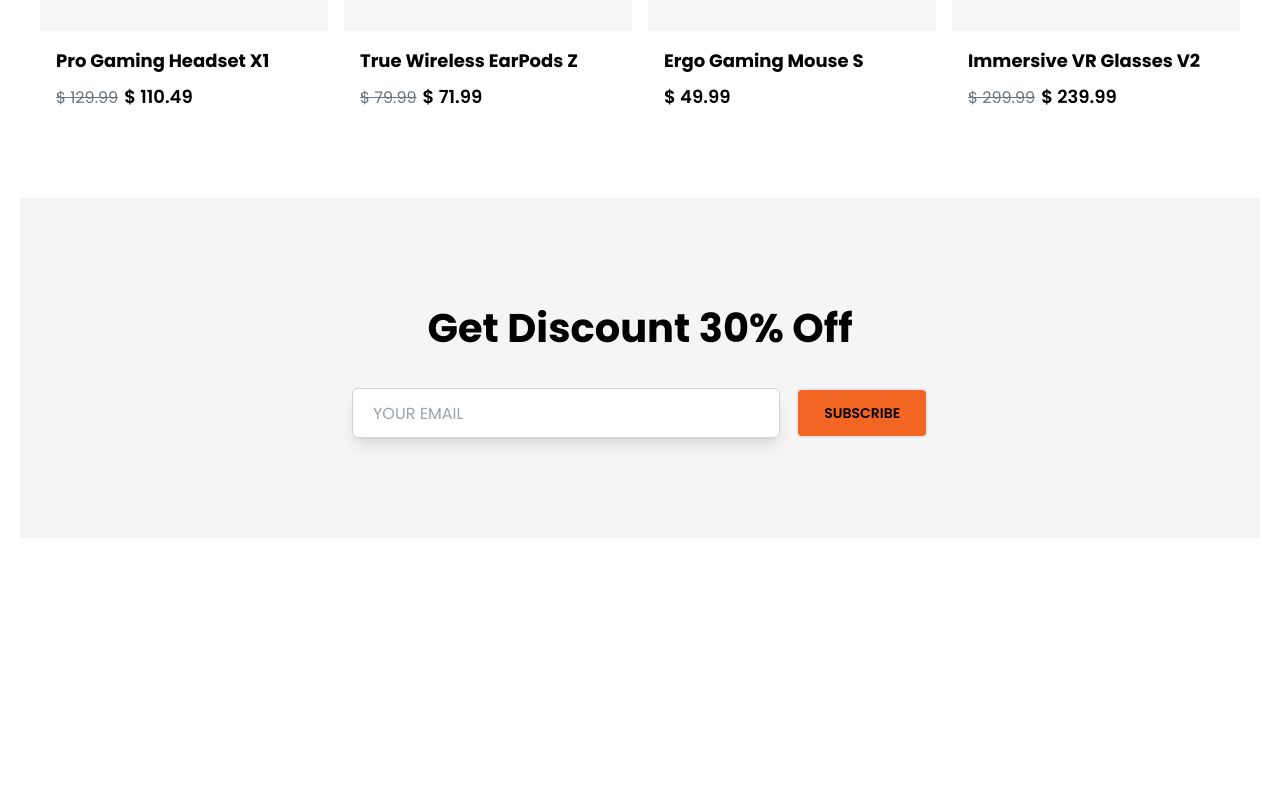
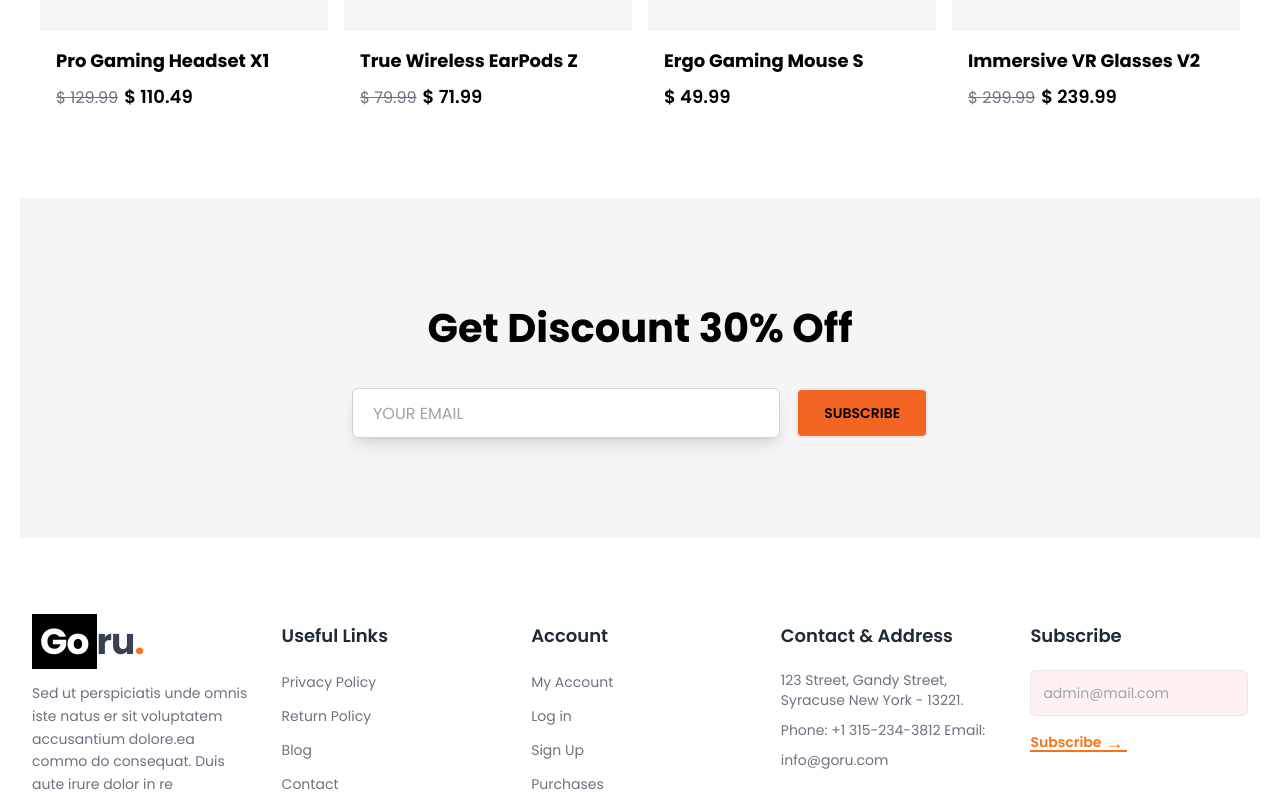
Before and after one commit to hassane01/e-commerce, a React (Vite) app: page / in a window 1280 px wide. Shown: the part 2000-2797 px from the top of the page. Before the commit the page ends 2582 px from the top, so only its background shows below. Built offline with nearby package versions, Linux system fonts and the light colour scheme.

Commit message:
add the footer section

```diff
--- /dev/null
+++ b/src/components/footer/Footer.jsx
@@ -0,0 +1,121 @@
+import React from 'react';
+import { FaAngleDoubleUp, FaFacebookF, FaInstagram, FaLinkedinIn } from 'react-icons/fa';
+import { FaXTwitter } from 'react-icons/fa6';
+import { HiArrowRight } from 'react-icons/hi';
+
+const Footer = () => {
+  return (
+    <section className='bg-white text-gray-700 py-12 lg:py-16'>
+      <div className='container mx-auto px-4 sm:px-6 lg:px-8'>
+        <div className='grid grid-cols-1 sm:grid-cols-2 md:grid-cols-3 lg:grid-cols-5 gap-x-8 gap-y-10 pb-12'>
+
+          <div className="sm:col-span-2 md:col-span-1 lg:col-span-1">
+             <div className="text-4xl font-bold mb-5">
+                <span className="bg-black text-white px-2 py-0.5 tracking-tight">Go</span>
+                <span className="tracking-tight">ru</span>
+                <span className="text-orange-500">.</span>
+            </div>
+            <p className='text-sm text-gray-500 leading-relaxed mb-6'>
+              Sed ut perspiciatis unde omnis iste natus er sit voluptatem accusantium dolore.ea commo do consequat. Duis aute irure dolor in re prehenderit in.
+            </p>
+            <div className="flex space-x-4">
+              <a href="#!" aria-label="Facebook" className="text-gray-500 hover:text-orange-500 transition-colors">
+                <FaFacebookF size={18}/>
+              </a>
+              <a href="#!" aria-label="Twitter" className="text-gray-500 hover:text-orange-500 transition-colors">
+                <FaXTwitter size={18}/>
+              </a>
+              <a href="#!" aria-label="Instagram" className="text-gray-500 hover:text-orange-500 transition-colors">
+                <FaInstagram size={18}/>
+              </a>
+              <a href="#!" aria-label="LinkedIn" className="text-gray-500 hover:text-orange-500 transition-colors">
+                <FaLinkedinIn size={18}/>
+              </a>
+            </div>
+          </div>
+
+
+          <div>
+            <h3 className='text-lg font-semibold text-gray-800 mb-5'>Useful Links</h3>
+            <ul className='space-y-2.5'>
+              {['Privacy Policy', 'Return Policy', 'Blog', 'Contact', 'Terms & Conditions'].map(link => (
+                <li key={link}>
+                  <a href="#!" className='text-sm text-gray-500 hover:text-orange-500 transition-colors'>{link}</a>
+                </li>
+              ))}
+            </ul>
+          </div>
+
+
+          <div>
+            <h3 className='text-lg font-semibold text-gray-800 mb-5'>Account</h3>
+            <ul className='space-y-2.5'>
+              {['My Account', 'Log in', 'Sign Up', 'Purchases', 'Shipping Address'].map(link => (
+                <li key={link}>
+                  <a href="#!" className='text-sm text-gray-500 hover:text-orange-500 transition-colors'>{link}</a>
+                </li>
+              ))}
+            </ul>
+          </div>
+
+
+          <div>
+            <h3 className='text-lg font-semibold text-gray-800 mb-5'>Contact & Address</h3>
+            <ul className='space-y-2.5 text-sm text-gray-500'>
+              <li>123 Street, Gandy Street, Syracuse New York - 13221.</li>
+              <li>Phone: +1 315-234-3812 Email:</li>
+              <li>info@goru.com</li>
+            </ul>
+          </div>
+
+
+          <div>
+            <h3 className='text-lg font-semibold text-gray-800 mb-5'>Subscribe</h3>
+            <form action="#">
+              <input
+                type="email"
+                placeholder='admin@mail.com'
+                className='w-full p-3 mb-3 text-sm border border-gray-200 rounded-md bg-rose-50 placeholder-gray-400 focus:ring-1 focus:ring-orange-500 focus:border-orange-500 outline-none'
+              />
+              <button
+                type="submit"
+                className='overflow-hidden relative text-orange-500 font-semibold hover:text-orange-600 transition-colors text-sm group flex items-center'
+              >
+                Subscribe
+                <span className="mx-1 transition-transform duration-200 ease-in-out inline-block group-hover:translate-x-1 font-sans text-lg">→</span>
+
+              <span className='w-full h-0.5 bg-orange-500 absolute bottom-1 transition-transform duration-200 ease-in-out group-hover:translate-x-[100%]'></span>
+              </button>
+            </form>
+          </div>
+        </div>
+
+
+        <div className="flex flex-col md:flex-row justify-between items-center pt-8 border-t border-gray-200">
+
+          <div className="text-xs text-gray-500 mb-4 md:mb-0 text-center md:text-left">
+            <a href="#!" className="hover:text-orange-500 transition-colors">Privacy Policy</a>
+            <span className="mx-1.5">|</span>
+            <a href="#!" className="hover:text-orange-500 transition-colors">Terms of Service</a>
+          </div>
+
+
+          <div className="flex flex-col-reverse items-center md:flex-row md:space-x-4">
+            <p className="text-xs text-gray-500 mt-4 md:mt-0">
+              © Copyright WpSmasher 2020 | All Rights Reserved
+            </p>
+            <button
+                onClick={() => window.scrollTo({ top: 0, behavior: 'smooth' })}
+                aria-label="Scroll to top"
+                className="bg-blue-600 hover:bg-blue-700 text-white p-0 rounded-sm flex items-center justify-center w-8 h-8 shrink-0"
+            >
+                <FaAngleDoubleUp size={14}  />
+            </button>
+          </div>
+        </div>
+      </div>
+    </section>
+  );
+}
+
+export default Footer;
--- a/src/pages/Home.jsx
+++ b/src/pages/Home.jsx
@@ -4,6 +4,7 @@ import CategorieIcons from '../components/Categorie/CategorieIcons'
 import DealSection from '../components/Deal_section/DealSection'
 import ProductSlider from '../components/ProductsSlider/ProductSlider'
 import Newsletter from '../components/Newsletter'
+import Footer from '../components/footer/Footer'
 
 const Home = () => {
   return (
@@ -13,6 +14,7 @@ const Home = () => {
       <DealSection/>
       <ProductSlider/>
       <Newsletter/>
+      <Footer/>
 
     </>
   )
```
